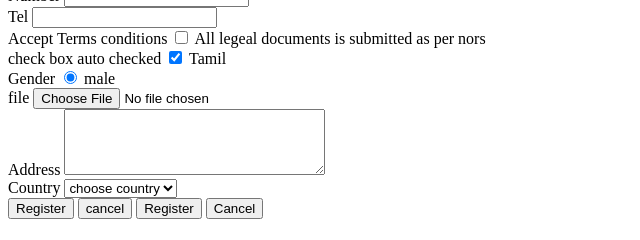
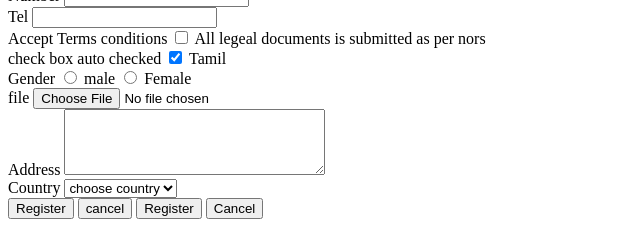
Before and after one commit to saravanan-prog/credosystem_Html_course, a plain HTML site: page B_InputTypes.html in a window 1280 px wide. Shown: the part 128-368 px from the top of the page, 0-640 px from the left. Drawn offline with Linux system fonts and the light colour scheme.

Commit message:
workout form

```diff
--- a/B_InputTypes.html
+++ b/B_InputTypes.html
@@ -68,13 +68,21 @@
     </div>
 
     <div>
-      <label for="gender">Gender</label>
-      <input type="radio" name="gender" id="gender" value="male" checked /> male
+      <label >Gender</label>
+      <span>
+          <input type="radio" name="gender" id="male" value="male"  />
+          <label for="male">male</label>
+      </span>
+      <span>
+          <input type="radio" name="gender" id="female" value="female"  />
+          <label for="female">Female</label>
+      </span>
+
     </div>
 
     <div>
       <label for="candidate-proof">file</label>
-      <input type="file" name="candidate-proof" />
+      <input type="file" id="candidate-proof" name="candidate-proof" />
     </div>
 
     <div class="rich-text-box">
```
